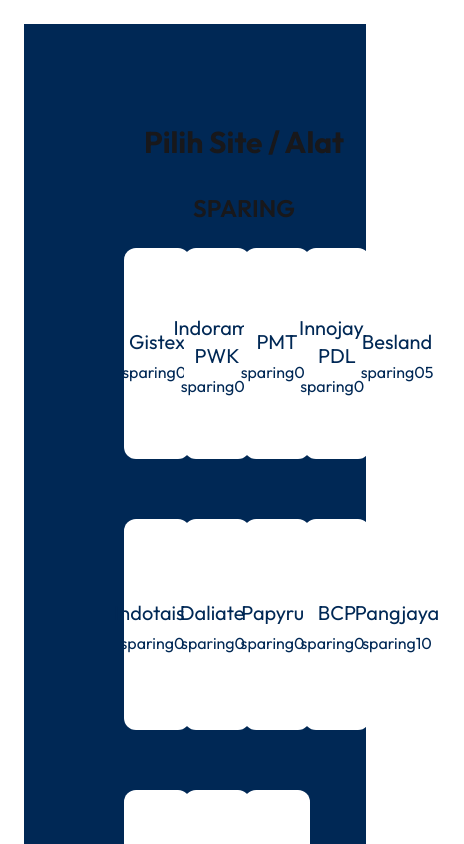
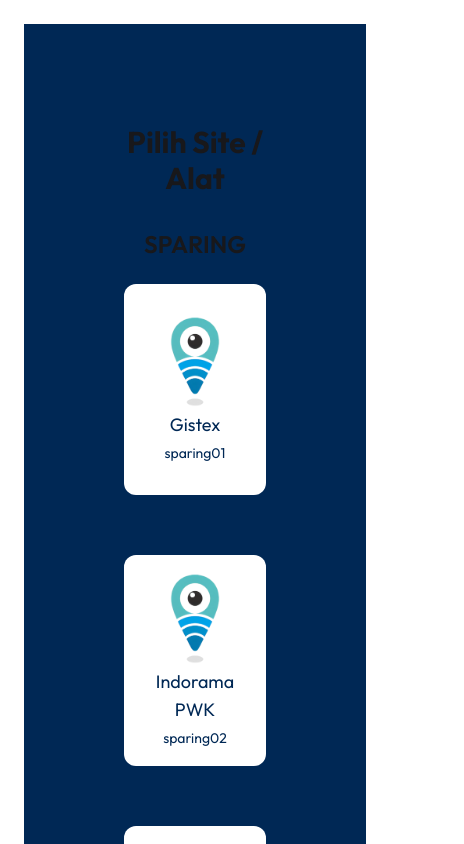
Before and after one commit to ITSensync/sensync-mt-dashboard, a Next.js app: page /device in a window 390 px wide. Shown: the top 844 px of the page, 464 px wide, since content can reach past the window. Built offline with nearby package versions, Linux system fonts and the light colour scheme.

Commit message:
feat: responsive

```diff
--- a/src/app/(full-width-pages)/device/page.tsx
+++ b/src/app/(full-width-pages)/device/page.tsx
@@ -94,7 +94,7 @@
 export default function ChooseDevice() {
   return (
     <div className="flex flex-col items-center justify-center">
-      <p className="text-3xl font-bold mb-8">Pilih Site / Alat</p>
+      <p className="text-3xl font-bold mb-8 text-center">Pilih Site / Alat</p>
       <p className="text-2xl font-semibold mb-6">SPARING</p>
       <ListCard list={listSparing} />
       <div className="divider"></div>
--- a/src/components/device/CardDevice.tsx
+++ b/src/components/device/CardDevice.tsx
@@ -15,7 +15,7 @@
   return (
     <div
       onClick={() => onClick(id)}
-      className="group w-[10vw] h-[25vh] flex flex-col gap-1 items-center justify-center
+      className="group w-full xl:w-[10vw] h-[25vh] flex flex-col gap-1 items-center justify-center
         bg-white p-8 rounded-xl
         border border-transparent
         transition-all duration-300
@@ -29,8 +29,8 @@
         width={50}
         height={25}
       />
-      <div className="text-brand-950 text-xl text-bold text-center">{name}</div>
-      <div className="text-brand-950">{id}</div>
+      <div className="text-brand-950 text-lg lg:text-2xl xl:text-xl text-bold text-center">{name}</div>
+      <div className="text-brand-950 text-sm lg:text-lg">{id}</div>
     </div>
   );
 }
--- a/src/components/device/ListCard.tsx
+++ b/src/components/device/ListCard.tsx
@@ -24,7 +24,7 @@
   };
 
   return (
-    <div className="grid grid-cols-5 items-center justify-center gap-15">
+    <div className="grid grid-cols-1  md:grid-cols-2 lg:grid-cols-3 xl:grid-cols-5 items-center justify-center gap-15">
       {list.map((item) => {
         return (
           <CardDevice
--- a/src/components/generate/MainMenu.tsx
+++ b/src/components/generate/MainMenu.tsx
@@ -3,7 +3,7 @@
 
 export default function MainMenu() {
   return (
-    <div className="grid grid-cols-3 gap-6 p-4 rounded-2xl">
+    <div className="grid grid-cold-1 md:grid-cols-2 xl:grid-cols-3 gap-6 p-4 rounded-2xl">
       <Link
         href={"/generate/preventif"}
         className="h-[35vh] border border-gray-200 bg-white p-5 dark:border-gray-800 dark:bg-white/[0.03] rounded-2xl flex flex-col text-center justify-center gap-4 transform
@@ -16,7 +16,7 @@
             viewBox="0 0 24 24"
             strokeWidth={1.5}
             stroke="currentColor"
-            className="size-36 text-gray-800 dark:text-white/90"
+            className="size-24 md:size-30 xl:size-36 text-gray-800 dark:text-white/90"
           >
             <path
               strokeLinecap="round"
@@ -37,7 +37,7 @@
             xmlns="http://www.w3.org/2000/svg"
             viewBox="0 0 20 20"
             fill="currentColor"
-            className="size-36 text-gray-800 dark:text-white/90"
+            className="size-24 md:size-30 xl:size-36 text-gray-800 dark:text-white/90"
           >
             <path
               fillRule="evenodd"
@@ -57,7 +57,7 @@
             xmlns="http://www.w3.org/2000/svg"
             viewBox="0 0 20 20"
             fill="currentColor"
-            className="size-36 text-gray-800 dark:text-white/90"
+            className="size-24 md:size-30 xl:size-36 text-gray-800 dark:text-white/90"
           >
             <path
               fillRule="evenodd"
--- a/src/components/generate/SectionTTD.tsx
+++ b/src/components/generate/SectionTTD.tsx
@@ -111,7 +111,7 @@
       <SuccessModal message={"Successfull Generate File"} />
       <form onSubmit={handleSubmit(onSubmit)}>
         <ComponentCard title="Tanda Tangan">
-          <div className="grid grid-cols-2 gap-4">
+          <div className="grid grid-cols-1 lg:grid-cols-2 gap-4">
             <div className="flex flex-col gap-4 w-full">
               <p className="text-gray-800 dark:text-white/90">Teknisi</p>
               <SignaturePad name="ttd_teknisi" />
```
